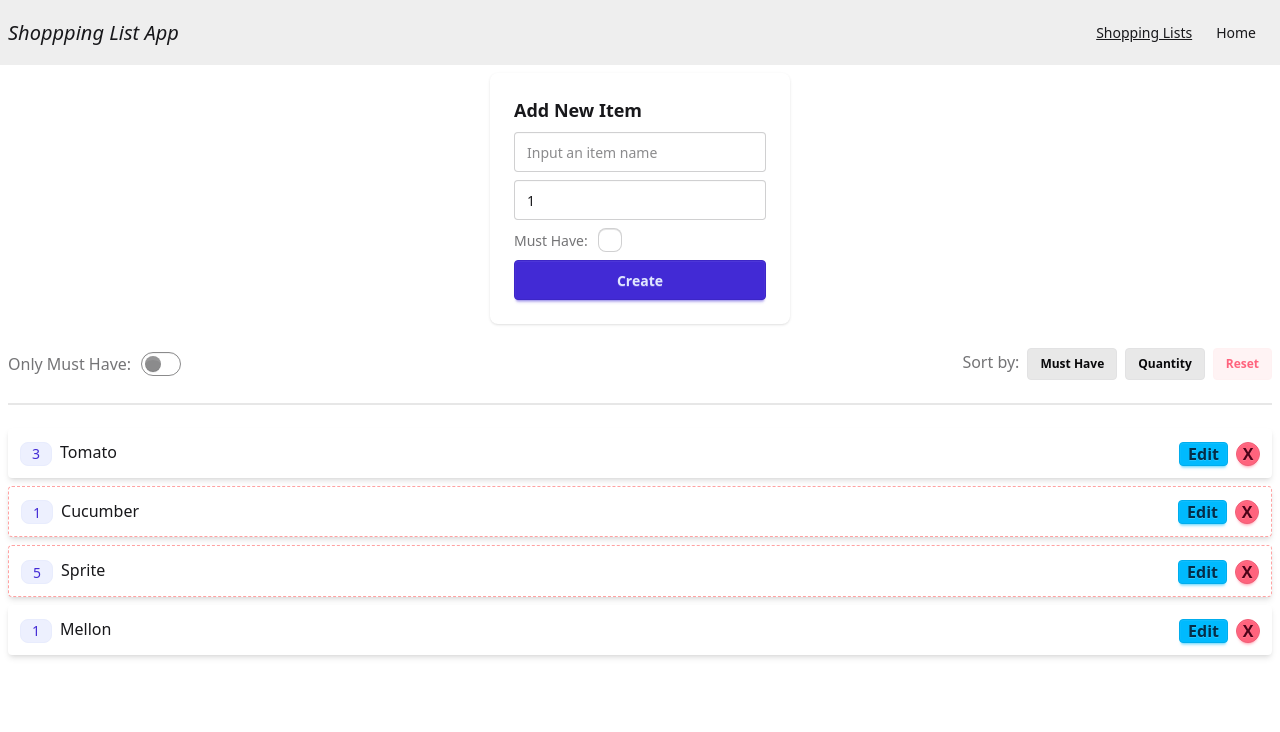
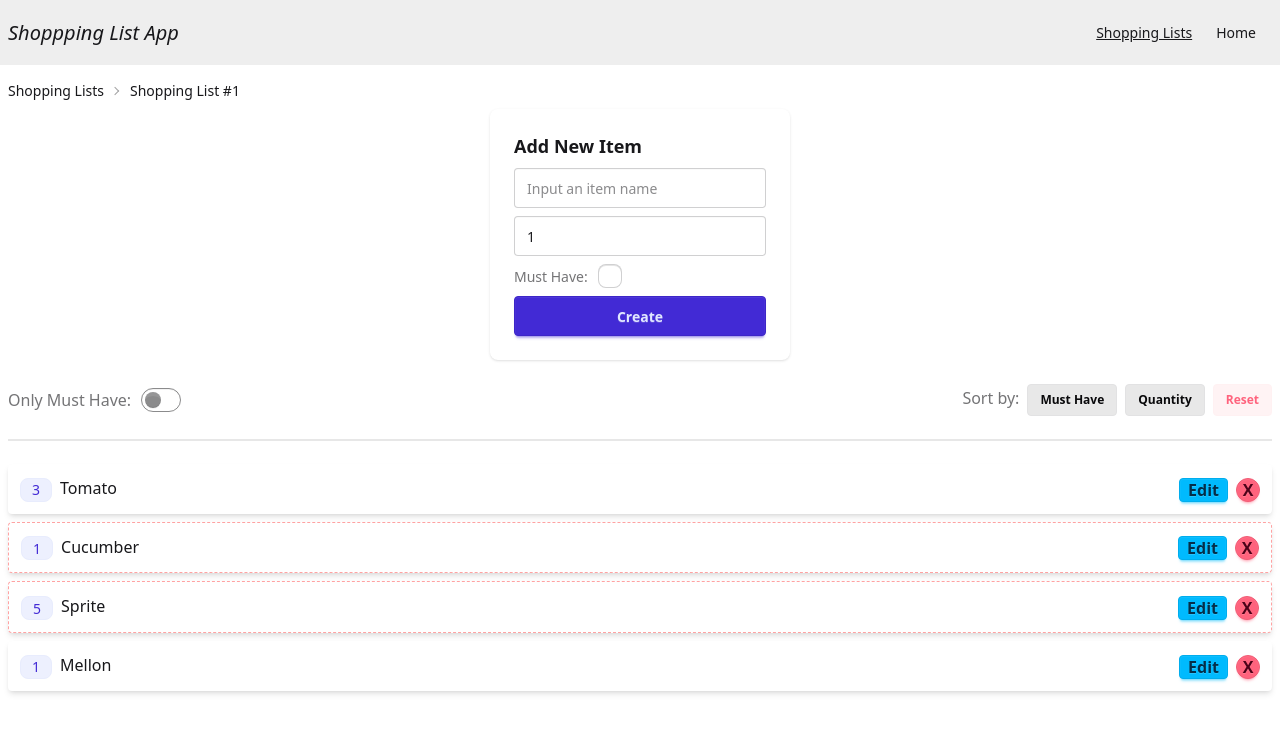
Before and after one commit to Ayzrian/mate-react-advanced, a React (Vite) app in the folder react-shopping-list/: page /shopping-lists/1 in a window 1280 px wide. Shown: the top 732 px of the page. Built offline with nearby package versions, Linux system fonts and the light colour scheme.

Commit message:
How to work with params

```diff
--- a/react-shopping-list/src/pages/ShoppingListPage.tsx
+++ b/react-shopping-list/src/pages/ShoppingListPage.tsx
@@ -4,6 +4,7 @@ import { ShoppingListForm, ShoppingListFormValues } from "../components/Shopping
 import { ShoppingListPanel } from "../components/ShoppingListPanel/ShoppingListPanel"
 import { useShoppingList } from "../hooks/useShoppingList"
 import { ShoppingItem } from "../types"
+import { useParams, Link } from "react-router"
 
 const items: ShoppingItem[] = [
   {id: 1, name: "Tomato", quantity: 3, mustHave: false},
@@ -44,8 +45,17 @@ export function ShoppingListPage() {
     setEditing(true);
   }
 
+  const { id } = useParams();
+
   return (
     <>
+        <div className="breadcrumbs text-sm">
+            <ul>
+                <li><Link to="/shopping-lists">Shopping Lists</Link></li>
+                <li><Link to={`/shopping-lists/${id}`}>Shopping List #{id}</Link></li>
+            </ul>
+        </div>
+
         {
             !editing &&
             <ShoppingListForm onSubmit={handleSubmit} defaultValues={{
```
